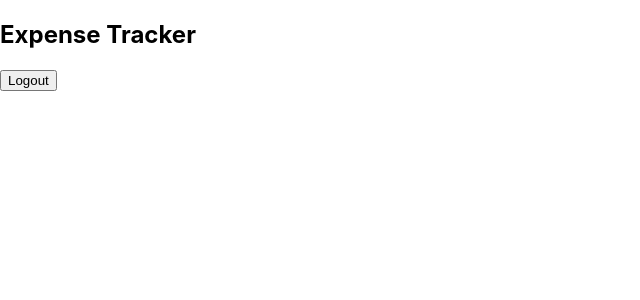
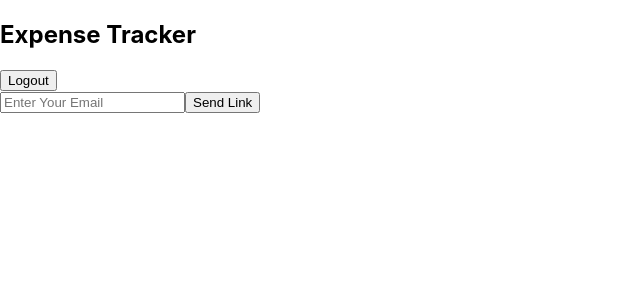
Before and after one commit to AnsariAhmedFrontEnd/react-expense-tracker, a React (Create React App) app: page /forgot-password in a window 1280 px wide. Shown: the top 300 px of the page, without its empty margins (0-640 px from the left). Built offline with nearby package versions, Linux system fonts and the light colour scheme.

Commit message:
Password Reset

```diff
--- a/src/App.js
+++ b/src/App.js
@@ -5,6 +5,7 @@ import Profile from "./Pages/Profile";
 import { useContext } from "react";
 import AuthContext from "./store/auth-context";
 import Layout from "./components/Layout";
+import ForgotPasswordPage from "./Pages/ForgotPasswordPage";
 
 const App = () => {
   const authCtx = useContext(AuthContext);
@@ -17,6 +18,7 @@ const App = () => {
       {!isLoggedIn && <Route path="/" element={<Login />} />}
       {isLoggedIn && <Route path="/welcome" element={<Welcome />} />}
       {isLoggedIn && <Route path="/profile" element={<Profile />} />}
+      {!isLoggedIn && <Route path='forgot-password' element={<ForgotPasswordPage />} />}
     </Routes>
     </Layout>
   );
--- /dev/null
+++ b/src/Pages/ForgotPasswordPage.js
@@ -0,0 +1,37 @@
+import axios from "axios";
+import { useRef } from "react";
+
+const ForgotPasswordPage = () => {
+
+  const emailInputRef = useRef();
+
+  const forgotPasswordHandler = async (event) => {
+    event.preventDefault();
+    const email = emailInputRef.current.value;
+    const url =
+      "https://identitytoolkit.googleapis.com/v1/accounts:sendOobCode?key=AIzaSyC88eK8XQXRR6cU6LtbTCJppJE6RKh3xAA";
+
+    try {
+      const response = await axios.post(url , {
+        requestType: "PASSWORD_RESET",
+        email:email
+      });
+      if(response.status === 200) {
+        alert('Please check your email');
+      }else{
+        console.log('error');
+      }
+
+    } catch (error) {
+        console.log(error);
+    }
+  };
+  return (
+    <form onSubmit={forgotPasswordHandler}>
+      <input placeholder="Enter Your Email" ref={emailInputRef} />
+      <button>Send Link</button>
+    </form>
+  );
+};
+
+export default ForgotPasswordPage;
--- a/src/Pages/Login.js
+++ b/src/Pages/Login.js
@@ -1,7 +1,7 @@
 import axios from "axios";
 import { useContext, useRef, useState } from "react";
 import AuthContext from "../store/auth-context";
-import { useNavigate } from "react-router-dom";
+import { useNavigate, Link } from "react-router-dom";
 const Login = () => {
   const [isLogin, setIsLogin] = useState(false);
   const authCtx = useContext(AuthContext);
@@ -70,6 +70,7 @@ const Login = () => {
     }
   };
 
+
   return (
     <div>
       <form onSubmit={submitHandler}>
@@ -94,6 +95,7 @@ const Login = () => {
       <button onClick={toggleButton}>
         {isLogin ? "Have an account? Login" : "Don't have an account ? Signup"}
       </button>
+      <Link to='forgot-password'><button>Fogot Password</button></Link>
     </div>
   );
 };
```
